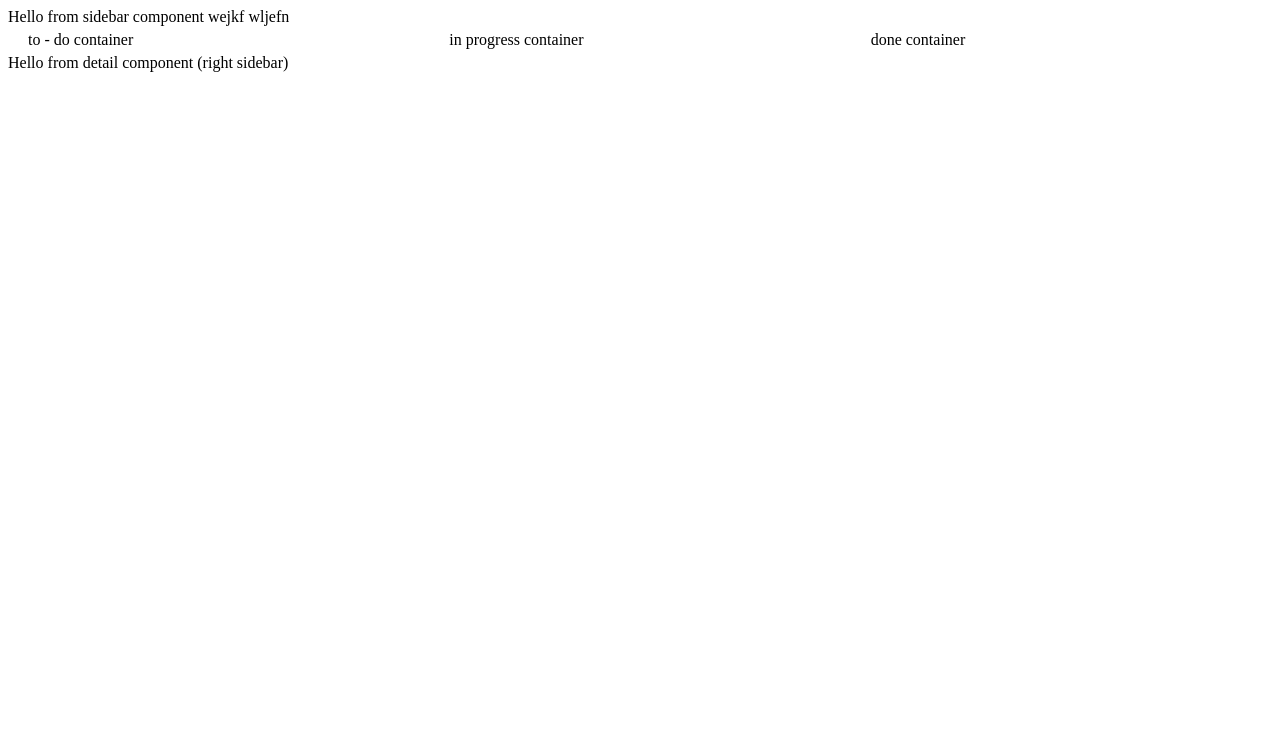
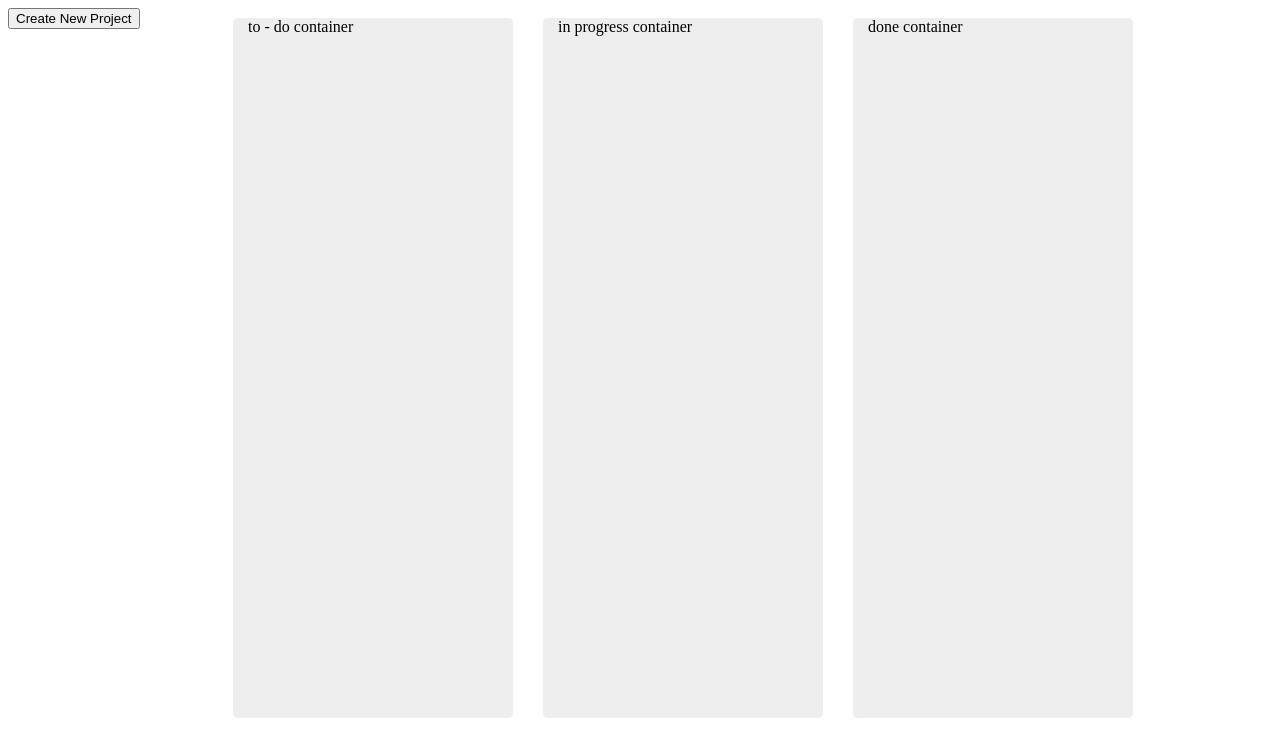
Before and after one commit to Chinmay019/Kanban-Board, a React (Vite) app: page / in a window 1280 px wide. Shown: the top 756 px of the page. Built offline with nearby package versions, Linux system fonts and the light colour scheme.

Commit message:
css enhancements

```diff
--- a/src/components/DataGrid.tsx
+++ b/src/components/DataGrid.tsx
@@ -7,6 +7,7 @@ import { initialData } from '../store/initialState';
 function DataGrid() {
   return (
     <div id='dataGrid' className='flex'>
+      <div className='main-grid'>
         <div id='todoContainer' className='container flexWell'>
           to - do container
         </div>
@@ -17,6 +18,7 @@ function DataGrid() {
           done container
         </div>
       </div>
+    </div>
   )
 }
 
--- a/src/components/Detail.tsx
+++ b/src/components/Detail.tsx
@@ -2,8 +2,8 @@ import React from 'react'
 
 function Detail() {
   return (
-    <div>
-      Hello from detail component (right sidebar)
+    <div className='detail'>
+
     </div>
   )
 }
--- a/src/components/KanbanBoard.tsx
+++ b/src/components/KanbanBoard.tsx
@@ -6,9 +6,13 @@ import "./../styles/style.css"
 
 function KanbanBoard() {
     const [includeInProgress, SetIncludeInProgress] = useState(false);
+    const [isSidebarOpen, setIsSidebarOpen] = useState(false);
+    const toggleSidebarView = () => {
+        setIsSidebarOpen(!isSidebarOpen);
+    }
 
     return (
-        <div id="MainApp">
+        <div id="mainBoard" className="main-container">
             <Sidebar />
             <DataGrid />
             <Detail />
--- a/src/components/Sidebar.tsx
+++ b/src/components/Sidebar.tsx
@@ -2,8 +2,15 @@ import React from 'react'
 
 function Sidebar() {
   return (
-    <div>
-      Hello from sidebar component wejkf wljefn
+    <div className='sidebar-master'>
+      <div id="createProjectSection">
+        <button className='create-project create-hover-ring' id='createNewProject'>
+          Create New Project
+        </button>
+      </div>
+      <div className='sidebar-projects'>
+
+      </div>
     </div>
   )
 }
--- a/src/styles/style.css
+++ b/src/styles/style.css
@@ -1,22 +1,31 @@
-.mainContainer {
+.main-container {
     display: flex;
     flex-direction: row;
-    background-color: #eeeeee;
     padding-bottom: 10px;
     overflow-x: auto;
+    min-height: 90vh;
+    height: 100%;
+    background-color: #fff;
+}
+
+.main-grid {
+    display: flex;
+    justify-content: space-between;
+    padding: 10px;
 }
 
 .container {
     padding-right: 15px;
     padding-left: 15px;
-    margin-right: auto;
-    margin-left: auto;
-    border-radius: 5%;
-    background-color: #fff;
+    margin-right: 15px;
+    margin-left: 15px;
+    border-radius: 5px;
+    background-color: #eeeeee;
     flex-wrap: nowrap;
+    width: 250px;
 }
 
-.flexWell {
+.flex-well {
     display: flex;
     min-height: 0;
     min-width: 0;
@@ -28,3 +37,19 @@
 .flex {
     display: flex;
 }
+
+.sidebar-master {
+    display: flex;
+    width: 200px;
+    min-width: 200px;
+    max-width: 200px;
+    box-sizing: border-box;
+    border-radius: 5%;
+}
+
+.create-project {
+    min-width: 0;
+    max-width: 200px;
+    display: flex;
+    justify-content: center;
+}
```
Lines whose indentation alone changed are shown as unchanged.
